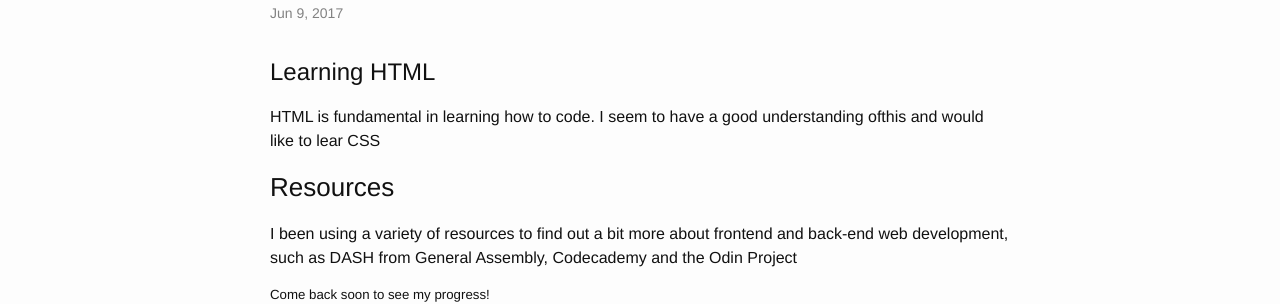
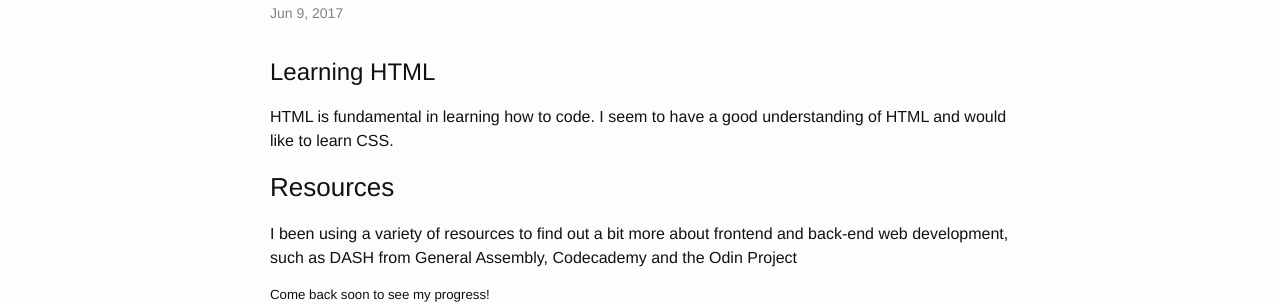
Before and after one commit to saloni1990/saloni1990.github.io, a Jekyll site: the page built from _posts/2017-06-09-HTML.md, in a window 1280 px wide. Shown: the part 146-450 px from the top of the page. Built offline with Jekyll 4.4.1, drawn with Linux system fonts in a browser that asks for light colours; our own code applies the rules of GitHub Pages for plain Markdown files.

Commit message:
Create 2017-06-09-HTML.md

```diff
--- a/_posts/2017-06-09-HTML.md
+++ b/_posts/2017-06-09-HTML.md
@@ -7,7 +7,7 @@
 </head>
 <body>
  	<h1>Learning HTML</h1>
-		 <p>HTML is fundamental in learning how to code. I seem to have a good understanding ofthis and would like to lear CSS</p>
+		 <p>HTML is fundamental in learning how to code. I seem to have a good understanding of HTML and would like to learn CSS.</p>
 		<h3>Resources</h3>
 		 <p>I been using a variety of resources to find out a bit more about frontend and back-end web development, such as DASH from General Assembly, Codecademy and the Odin Project</p>
 		<h5>Come back soon to see my progress!</h5>
```
